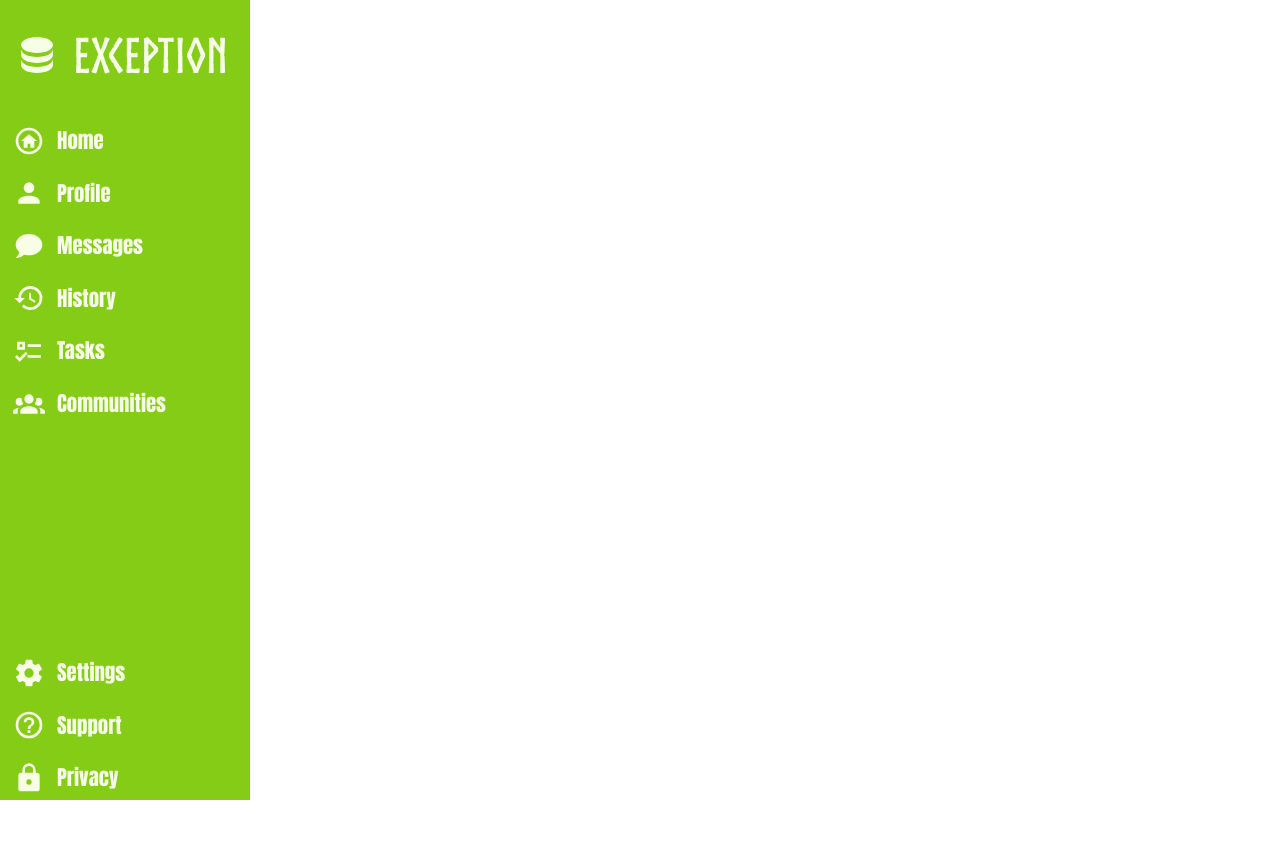
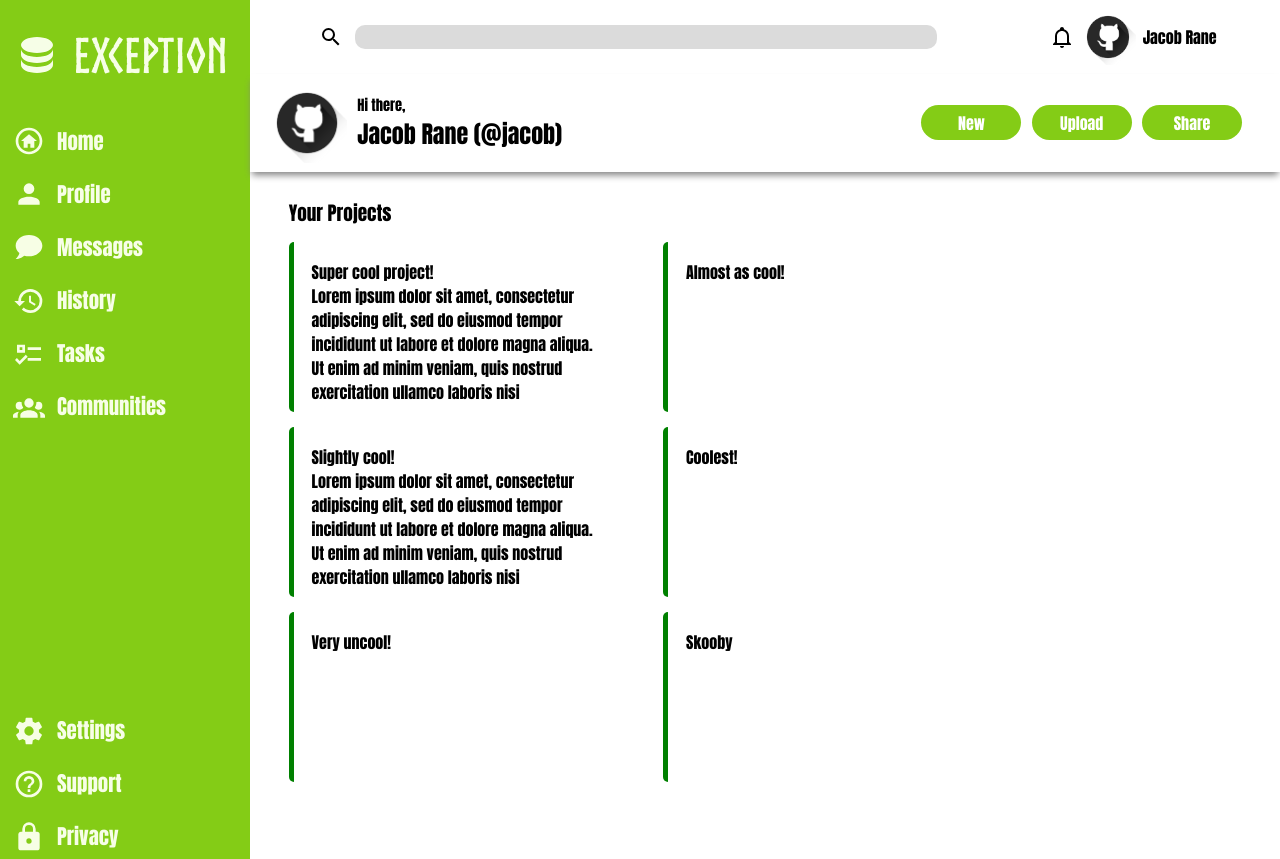
Before and after one commit to JacobRane/admin-dashboard, a plain HTML site: page index.html in a window 1280 px wide. Before the commit the page ends 800 px from the top, so only its background shows below. Drawn offline with Linux system fonts and the light colour scheme.

Commit message:
Add the top bar and start on the cards

```diff
--- a/index.html
+++ b/index.html
@@ -23,6 +23,50 @@
     </div>
     <div class="right-side">
 
+        <div class="top-bar">
+            <div class="bar-top">
+
+                <div class="search">
+                    <img src="media/magnify.svg" alt="">
+                    <input type="text" class="searchbar">
+                </div>
+                <img class="bell" src="media/bell-outline.svg" alt="">
+                <div><a href="https://github.com/JacobRane"><img class="cat" src="media/pngwing.com.png" alt=""></a></div>
+                <div class="user-name">Jacob Rane</div>
+
+            </div>
+            <div class="bar-bot">
+                <img src="media/pngwing.com.png" alt="">
+                <div class="welcome-text">Hi there, <div class="welcome-name">Jacob Rane (@jacob) </div></div>
+                <button>New</button>
+                <button>Upload</button>
+                <button class="share">Share</button>
+            </div>
+        </div>
+        <div class="projects">
+
+            <div class="your-projects">Your Projects</div>
+            <div class="cards">
+                <div class="card-1">Super cool project!
+                    <div>Lorem ipsum dolor sit amet, consectetur adipiscing elit, sed do eiusmod tempor incididunt
+                        ut labore et dolore magna aliqua. Ut enim ad minim veniam, quis nostrud exercitation
+                        ullamco laboris nisi</div></div>
+                <div class="card-2">Almost as cool!</div>
+                <div class="card-3">Slightly cool! <div>Lorem ipsum dolor sit amet, consectetur adipiscing elit, sed do eiusmod tempor incididunt
+                    ut labore et dolore magna aliqua. Ut enim ad minim veniam, quis nostrud exercitation ullamco laboris nisi </div></div>
+                <div class="card-4">Coolest!</div>
+                <div class="card-5">Very uncool!</div>
+                <div class="card-6">Skooby</div>
+            </div>
+
+        </div>
+        <div class="announcements">
+
+        </div>
+        <div class="trending">
+
+        </div>
+
     </div>
 
 </body>
--- a/styles.css
+++ b/styles.css
@@ -12,13 +12,25 @@ body {
     display: grid;
     grid-template-columns: minmax(250px, 1fr) 5fr;
 }
+html {
+    margin: 0px;
+    height: 100%;
+    width: 100%;
+ }
 
-.sidebar {
+ body {
+    margin: 0px;
+    min-height: 100%;
+    width: 100%;
+ }
+
+
+ .sidebar {
     display: flex;
     background-color: #84cc16;
-    height: 100vh;
+    min-height: 100%;
     flex-direction: column;
-    gap: 1%
+    gap: 1%;
 }
 
 .sidebar a {
@@ -41,11 +53,14 @@ body {
 }
 
 .sidebar div:hover {
-    background-color: #71af15
+    background-color: #71af15;
+    border-left: 5px solid white;
+    border-radius: 2px;
 }
 
 div .dashboard:hover {
-    background-color: #84cc16
+    background-color: #84cc16;
+    border: 0;
 }
 
 .sidebar a,div .dashboard {
@@ -76,3 +91,129 @@ div .dashboard:hover {
 .settings {
     margin-top: auto
 }
+
+.right-side {
+    display: grid;
+    grid-template-columns: 3fr 1fr;
+    grid-template-rows: .5fr 1fr 1fr;
+}
+
+/* top bar */
+.top-bar {
+    grid-column: 1 / 3;
+    height: 100%;
+}
+
+.projects {
+    grid-row: 2 / 4;
+}
+
+.bar-top img {
+    width: 1.5rem;
+}
+
+.bar-top {
+    display: grid;
+    grid-template-columns: 10fr 2fr 1fr 2fr;
+    height: 100%;
+    align-items: center;
+}
+
+.search {
+    margin-left: 10%;
+    display: flex;
+}
+
+.bell {
+    justify-self: right;
+}
+.bar-top div a .cat {
+    width: 3.5rem;
+    justify-self: center;
+}
+.bar-top a {
+    display: grid;
+}
+
+.searchbar {
+    border-radius: 10px;
+    border: 0px;
+    background-color: #dbdbdb;
+    width: 100%;
+    margin-left: 2%;
+    padding: 0 10px;
+}
+.user-name {
+    font-weight: bold;
+}
+
+.top-bar {
+    display: grid;
+    grid-template-rows: 1.5fr 2fr;
+}
+
+.bar-bot img {
+    width: 5rem;
+    justify-self: right;
+}
+
+.bar-bot {
+    display: grid;
+    grid-template-columns: .7fr 4fr auto auto auto .2fr;
+    align-items: center;
+    gap: 1%;
+    box-shadow: 0 5px 7px -2px gray;
+}
+
+.bar-bot button {
+    border: 0;
+    border-radius: 20px;
+    background-color: #84cc16;
+    color: white;
+    height: 35px;
+    width: 100px;
+    font-weight: bold;
+    font-size: 1rem;
+}
+
+.share {
+    margin-right: 5%;
+}
+.welcome-text {
+    font-weight: bold;
+    font-size: .9rem;
+}
+
+.welcome-name {
+    font-size: 1.5rem;
+}
+
+.projects {
+    display: grid;
+    grid-template-rows: 70px auto auto auto;
+    margin-left: 5%;
+    margin-bottom: 10%;
+}
+.your-projects {
+    align-self: end;
+    margin-bottom: 2%;
+    font-weight: bold;
+    font-size: 1.2rem;
+}
+
+.cards [class^="card"] {
+    box-sizing: border-box;
+    width: 330px;
+    height: 170px;
+
+    border-left: 5px solid green;
+    border-radius: 5px;
+    padding: 5% 5%;
+}
+
+.cards {
+    display: grid;
+    grid-template-columns: 1fr 1fr;
+    grid-template-rows: repeat(auto-fit, 1fr);
+    gap: 15px;
+}
```
Also changed, not shown: media/bell-outline.svg (added), media/magnify.svg (added), media/pngwing.com.png (added).
